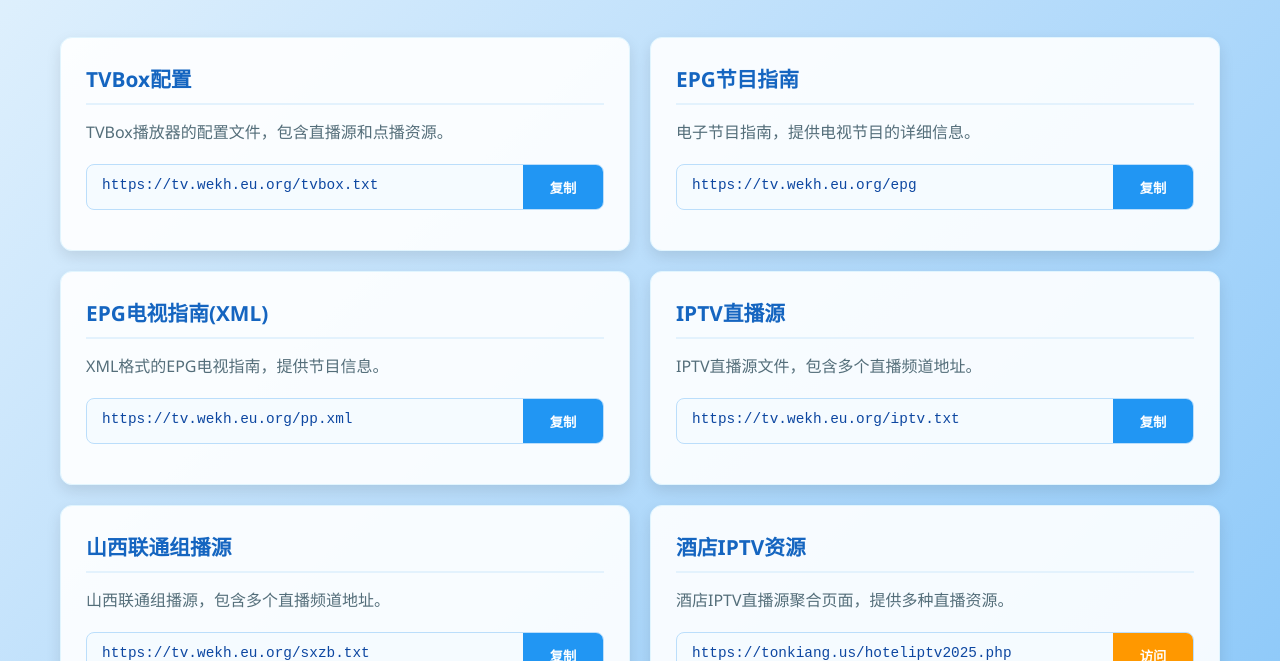
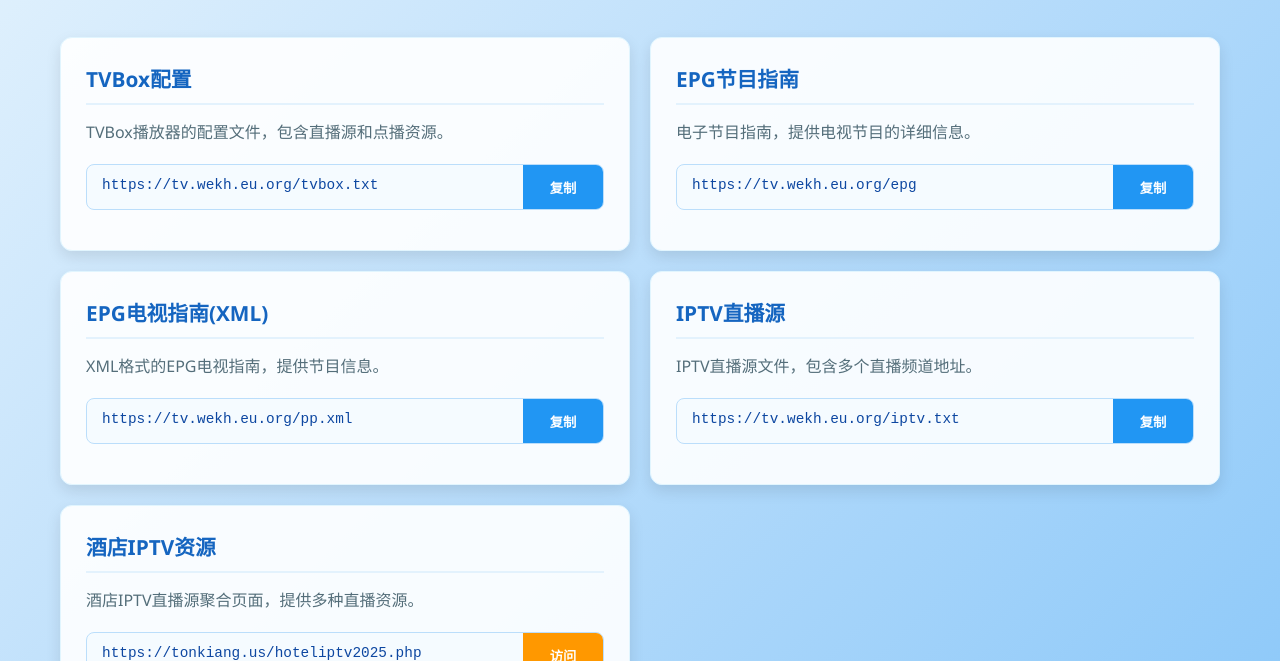
Before and after one commit to wekh/Archive, a plain HTML site: page tvlive/index.html in a window 1280 px wide. Shown: the part 139-800 px from the top of the page. Drawn offline with Linux system fonts and the light colour scheme.

Commit message:
Update index.html

```diff
--- a/tvlive/index.html
+++ b/tvlive/index.html
@@ -455,17 +455,6 @@
 
             <div class="resource-card">
                 <div class="card-header">
-                    <h2 class="card-title">山西联通组播源</h2>
-                </div>
-                <p class="card-description">山西联通组播源，包含多个直播频道地址。</p>
-                <div class="url-container">
-                    <div class="url-text">https://tv.wekh.eu.org/sxzb.txt</div>
-                    <button class="copy-btn" data-url="https://tv.wekh.eu.org/sxzb.txt">复制</button>
-                </div>
-            </div>
-
-            <div class="resource-card">
-                <div class="card-header">
                     <h2 class="card-title">酒店IPTV资源</h2>
                 </div>
                 <p class="card-description">酒店IPTV直播源聚合页面，提供多种直播资源。</p>
```
